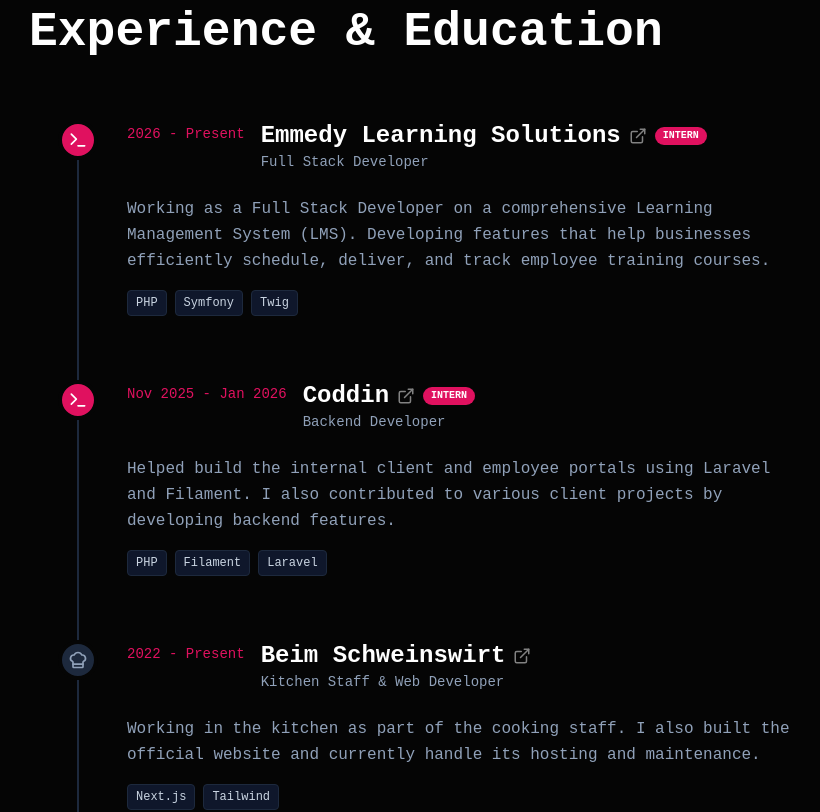
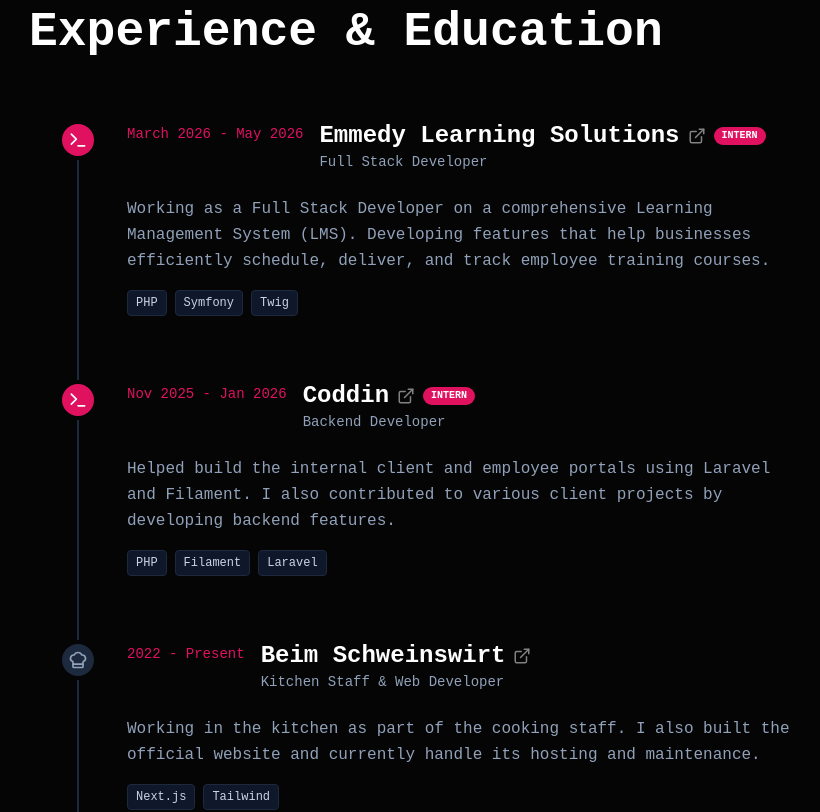
Before and after one commit to HugoOuwerkerk/portfolio, a Next.js app: page / in a window 1280 px wide. Shown: the part 920-1732 px from the top of the page, without its empty margins (35-855 px from the left). Built offline with nearby package versions, Linux system fonts and the light colour scheme.

Commit message:
Update Emmedy date and Puntcode domain

```diff
--- a/app/page.tsx
+++ b/app/page.tsx
@@ -75,7 +75,7 @@
           <div className="relative border-l-2 border-slate-800 ml-2 md:ml-12 space-y-16">
 
             <TimelineItem
-              date="2026 - Present"
+              date="March 2026 - May 2026"
               title="Emmedy Learning Solutions"
               role="Full Stack Developer"
               desc="Working as a Full Stack Developer on a comprehensive Learning Management System (LMS). Developing features that help businesses efficiently schedule, deliver, and track employee training courses."
@@ -191,12 +191,12 @@
               title="Puntcode"
               desc="The marketing website for my web design business. It serves as the main hub for offering custom websites to local businesses. (Pre-launch, Finalizing regulatory requirements)"
               stack={['Next.js', 'TypeScript', 'Tailwind']}
-              link="#"
+              link="https://puntcode.de"
               color="#E0115F"
               align="right"
               image="/puntcode.png"
               linkLabel="View Website"
-              maskLink={true}
+              maskLink={false}
               aiTier="MEDIUM"
             />
 
```
